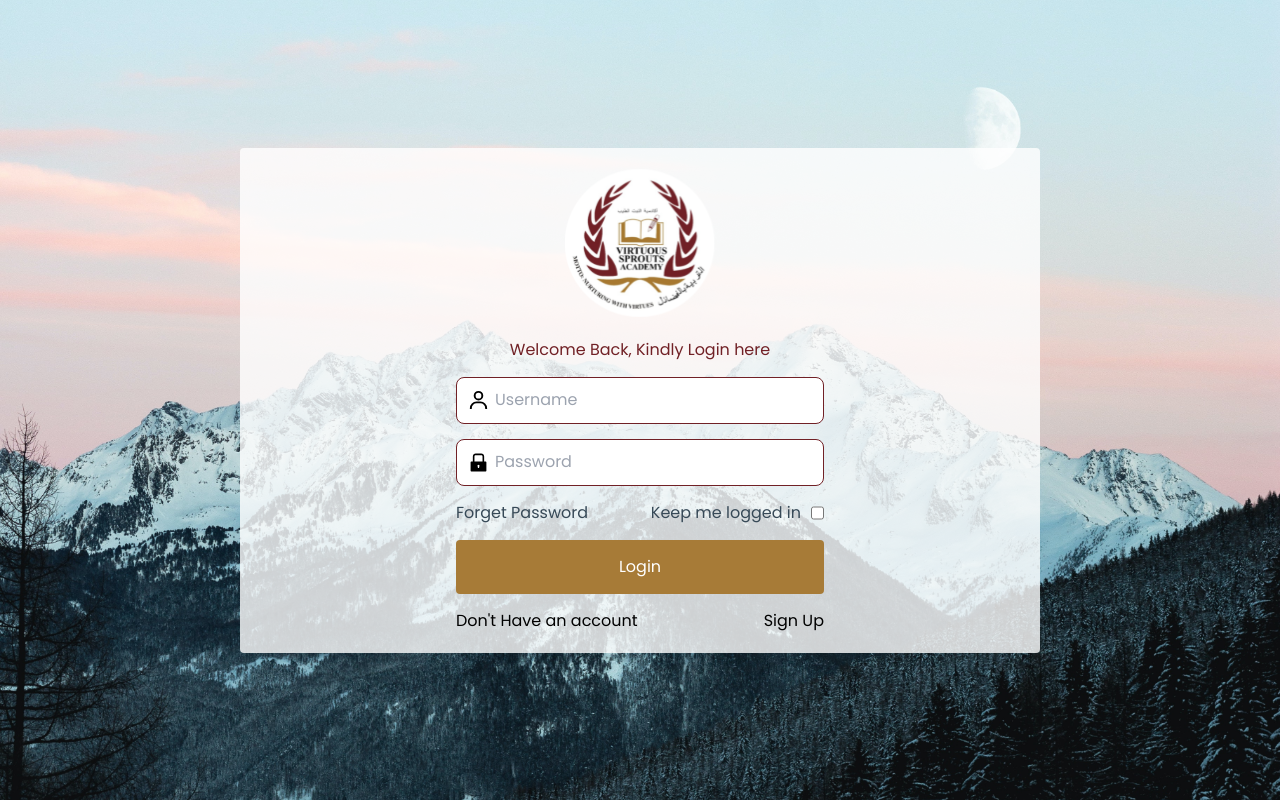
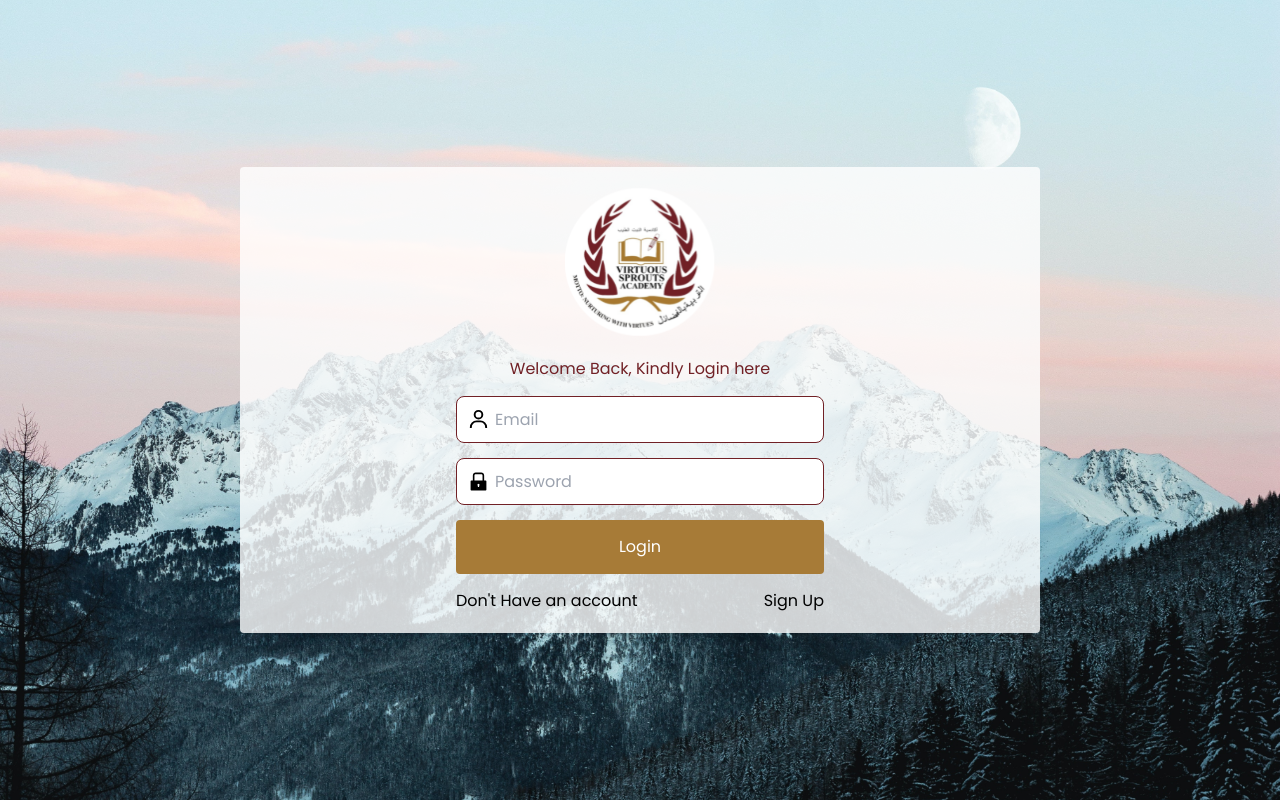
Before and after one commit to canhamzacode/lmsv2, a React (Vite) app: page /login in a window 1280 px wide. Built offline with nearby package versions, Linux system fonts and the light colour scheme.

Commit message:
done with the protected route implementation

```diff
--- a/src/config/Schema.tsx
+++ b/src/config/Schema.tsx
@@ -6,7 +6,7 @@ export const SignupSchema = yup.object().shape({
   email: yup
     .string()
     .email("Invalid email format")
-    .required("This field is required"),
+    .required("Email is required"),
   sex: yup.string().required("Sex is required"),
   grade: yup.string().required("Grade is required"),
   password: yup.string().min(8).required("This Field is required"),
@@ -15,3 +15,11 @@ export const SignupSchema = yup.object().shape({
     .oneOf([yup.ref("password"), undefined], "Passwords Don't Match")
     .required(),
 });
+
+export const LoginSchema = yup.object().shape({
+  email: yup
+    .string()
+    .email("Invalid Email format")
+    .required("Email is required"),
+  password: yup.string().min(8).required("This Field is required"),
+});
--- a/src/pages/Auth/Login.tsx
+++ b/src/pages/Auth/Login.tsx
@@ -1,8 +1,21 @@
 import { Link } from "react-router-dom";
 import { AiFillLock } from "react-icons/ai";
 import { BiUser } from "react-icons/bi";
+import { yupResolver } from "@hookform/resolvers/yup";
+import { LoginSchema } from "../../config/Schema";
+import { useForm } from "react-hook-form";
 
 const Login = () => {
+  const {
+    register,
+    handleSubmit,
+    formState: { errors },
+  } = useForm({
+    resolver: yupResolver(LoginSchema),
+  });
+  const onLogin = (data: any) => {
+    console.log(data);
+  };
   return (
     <div className="grid gap-[10px]">
       <div className="w-full  text-center grid gap-[15px]">
@@ -10,26 +23,40 @@ const Login = () => {
           Welcome Back, Kindly Login here
         </p>
         <form
-          action=""
+          onSubmit={handleSubmit(onLogin)}
           className="w-full min-w-[300px]  text-center grid gap-[15px]"
         >
+          <div className={`w-full ${errors.email ? "bg-red-100" : ""} `}>
             <div className="w-[100%] p-[10px] bg-white rounded-lg border-[#712126] border flex gap-[5px]">
               <BiUser size={25} />
               <input
-              type="text"
-              placeholder="Username"
+                type="email"
+                placeholder="Email"
                 className="border-none outline-none w-full"
+                {...register("email")}
               />
             </div>
+            {errors.email && (
+              <p className="text-red-700 capitalize">{errors.email.message}</p>
+            )}
+          </div>
+          <div className={`w-full ${errors.password ? "bg-red-100" : ""} `}>
             <div className="w-[100%] p-[10px] bg-white rounded-lg border-[#712126] border flex gap-[5px]">
               <AiFillLock size={25} />
               <input
                 type="password"
                 placeholder="Password"
                 className="border-none outline-none w-full"
+                {...register("password")}
               />
             </div>
-          <div className="flex justify-between items-center gap-[40px]">
+            {errors.password && (
+              <p className="text-red-700 capitalize">
+                {errors.password.message}
+              </p>
+            )}
+          </div>
+          {/* <div className="flex justify-between items-center gap-[40px]">
             <Link to="/forgetPass">
               <p className="text-[#374957]">Forget Password</p>
             </Link>
@@ -37,8 +64,11 @@ const Login = () => {
               <p className="text-[#374957]">Keep me logged in</p>
               <input type="checkbox" name="" id="" />
             </div>
-          </div>
-          <button className="bg-[#A77B37] p-[15px] text-[#fff] w-full max-w-[400px] mx-auto rounded ">
+          </div> */}
+          <button
+            type="submit"
+            className="bg-[#A77B37] p-[15px] text-[#fff] w-full max-w-[400px] mx-auto rounded "
+          >
             Login
           </button>
         </form>
--- /dev/null
+++ b/src/pages/NotFound/NotFound.tsx
@@ -0,0 +1,17 @@
+import React from "react";
+import { Link } from "react-router-dom";
+
+const NotFound = () => {
+  return (
+    <div className="w-full grid gap-3">
+      <h3 className="text-2xl">Page NotFound</h3>
+      <Link to="/">
+        <button className="bg-[#A77B37] p-[15px] text-[#fff] w-full max-w-[400px] mx-auto rounded ">
+          Back To Home
+        </button>
+      </Link>
+    </div>
+  );
+};
+
+export default NotFound;
--- a/src/routes/AppRoutes.tsx
+++ b/src/routes/AppRoutes.tsx
@@ -4,6 +4,8 @@ import AuthLayout from "../layout/AuthLayout";
 import Admin from "../pages/Dashboard/Admin";
 import Login from "../pages/Auth/Login";
 import Signup from "../pages/Auth/Signup";
+import PrivateRoute from "./PrivateRoute";
+import NotFound from "../pages/NotFound/NotFound";
 
 const AppRoutes = () => {
   return (
@@ -12,8 +14,16 @@ const AppRoutes = () => {
         <Route index element={<LandingPage />} />
         <Route path="/login" element={<Login />} />
         <Route path="/signup" element={<Signup />} />
+        <Route path="*" element={<NotFound />} />
       </Route>
-      <Route path="/dashboard" element={<Admin />} />
+      <Route
+        path="/dashboard/admin"
+        element={
+          <PrivateRoute roles={["admin"]}>
+            <Admin />
+          </PrivateRoute>
+        }
+      />
     </Routes>
   );
 };
```
Lines whose indentation alone changed are shown as unchanged.
